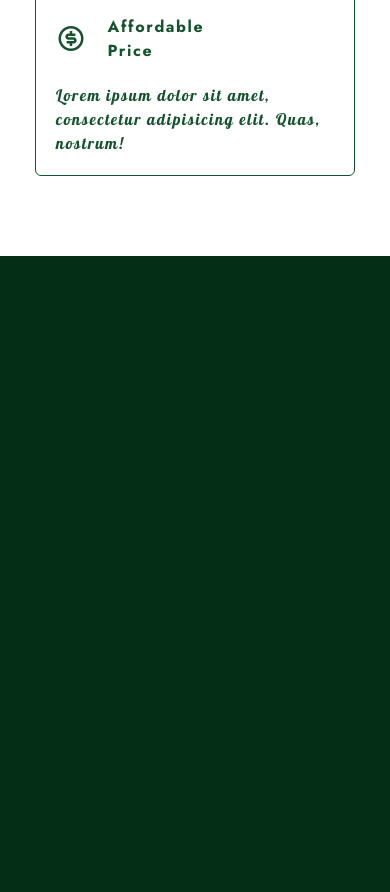
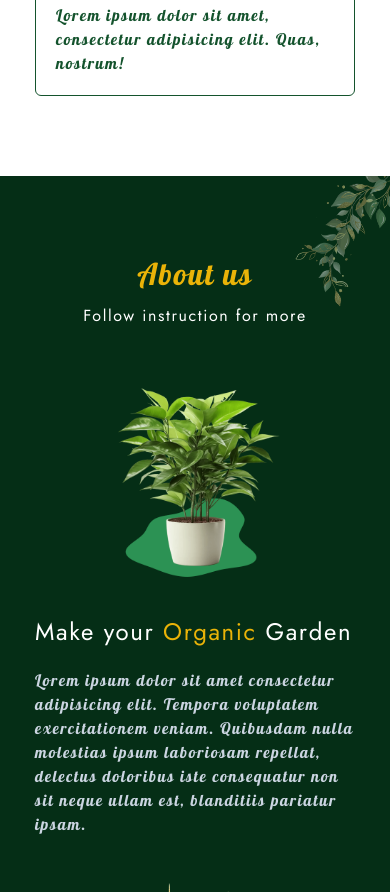
Before and after one commit to Mehedi-irfan/Plant-website-tailwind, a website: page index.html in a window 390 px wide. Shown: the part 1719-2611 px from the top of the page. Before the commit the page ends 2055 px from the top, so only its background shows below. Drawn offline with nearby package versions, Linux system fonts and the light colour scheme.

Commit message:
about section added with responsive

```diff
--- a/index.html
+++ b/index.html
@@ -123,7 +123,7 @@
       </section>
       <!-- Home section end  -->
       <!-- service section start  -->
-      <section id="service">
+      <div id="service">
         <div class="bg-white text-green-900 py-20">
           <div
             class="container w-full grid grid-cols-1 gap-8 md:grid-cols-2 lg:grid-cols-3 xl:grid-cols-4"
@@ -198,8 +198,82 @@
             </div>
           </div>
         </div>
+      </div>
+      <!-- service section end -->
+      <!-- About section start  -->
+      <section id="about" class="relative overflow-hidden">
+        <div class="absolute -top-5 -right-12 opacity-50">
+          <img
+            class="w-40 md:w-52 xl:w-64"
+            src="./assets/img/leaf-3.png"
+            alt=""
+          />
+        </div>
+
+        <div
+          class="flex flex-col items-center gap-3 mb-10 md:mb-20 text-center"
+        >
+          <h2 class="title">About us</h2>
+          <p class="max-w-2xl">Follow instruction for more</p>
+        </div>
+
+        <div class="container space-y-10 xl:space-y-0">
+          <!-- item 1 -->
+          <div class="flex flex-col items-center lg:flex-row gap-5">
+            <!-- image  -->
+            <div class="w-full lg:w-1/2">
+              <img
+                class="w-full xl:w-2/3 lg:w-full sm:w-2/3 mx-auto"
+                src="./assets/img/plant-1.png"
+                alt=""
+              />
+            </div>
+            <!-- content  -->
+            <div class="w-full lg:w-2/3">
+              <div class="space-y-5">
+                <h3>
+                  Make your <span class="text-yellow-500">Organic</span> Garden
+                </h3>
+                <p class="text-slate-300 font-lobster">
+                  Lorem ipsum dolor sit amet consectetur adipisicing elit.
+                  Tempora voluptatem exercitationem veniam. Quibusdam nulla
+                  molestias ipsum laboriosam repellat, delectus doloribus iste
+                  consequatur non sit neque ullam est, blanditiis pariatur
+                  ipsam.
+                </p>
+              </div>
+            </div>
+          </div>
+          <!-- item 2 -->
+          <div class="flex flex-col items-center lg:flex-row-reverse gap-5">
+            <!-- image  -->
+            <div class="w-full lg:w-1/2">
+              <img
+                class="w-full xl:w-2/3 lg:w-full sm:w-2/3 mx-auto"
+                src="./assets/img/plant-2.png"
+                alt=""
+              />
+            </div>
+            <!-- content  -->
+            <div class="w-full lg:w-2/3">
+              <div class="space-y-5">
+                <h3>
+                  Come with us <span class="text-yellow-500">Grow up</span> Your
+                  Plant
+                </h3>
+                <p class="text-slate-300 font-lobster">
+                  Lorem ipsum dolor sit amet consectetur adipisicing elit.
+                  Tempora voluptatem exercitationem veniam. Quibusdam nulla
+                  molestias ipsum laboriosam repellat, delectus doloribus iste
+                  consequatur non sit neque ullam est, blanditiis pariatur
+                  ipsam.
+                </p>
+              </div>
+            </div>
+          </div>
+        </div>
       </section>
-      <!-- service section end -->
+      <!-- About section End -->
     </main>
     <!-- main section end  -->
 
--- a/src/input.css
+++ b/src/input.css
@@ -17,6 +17,15 @@ section {
 }
 h1 {
   @apply text-3xl md:text-4xl xl:text-5xl font-bold;
+}
+h2 {
+  @apply text-3xl md:text-4xl xl:text-5xl;
+}
+h3 {
+  @apply text-2xl md:text-3xl xl:text-4xl;
+}
+.title {
+  @apply font-lobster text-yellow-500;
 }
 /* button  */
 .btn {
```
Also changed, not shown: src/output.css.
